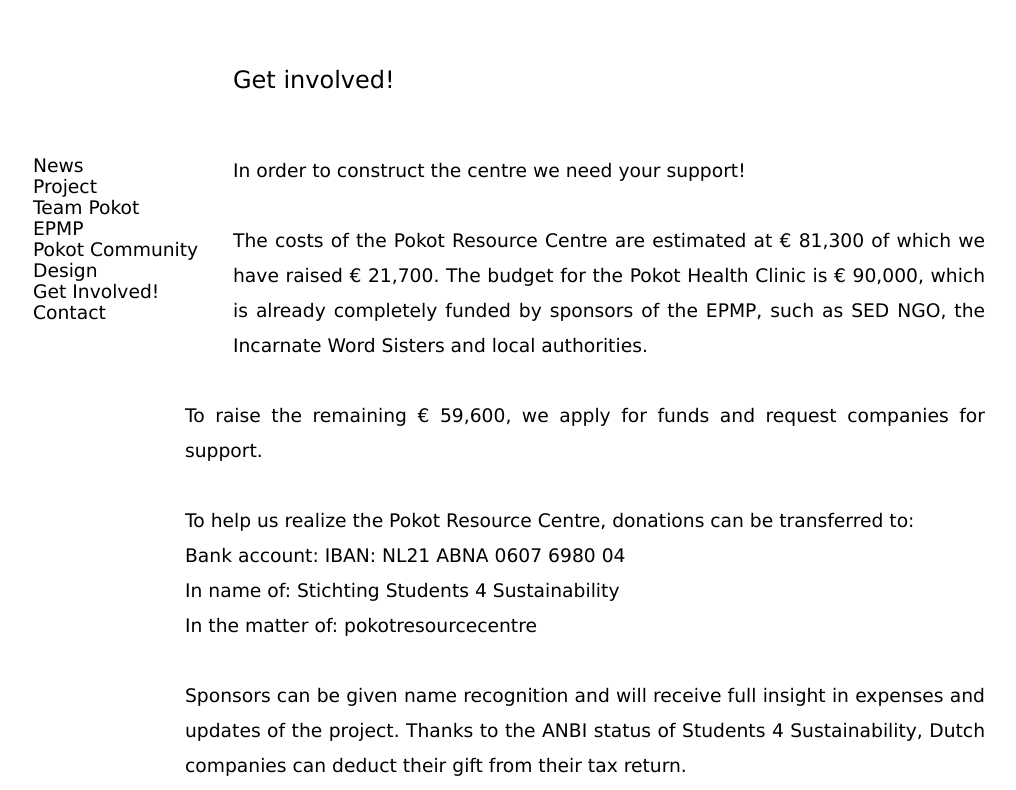
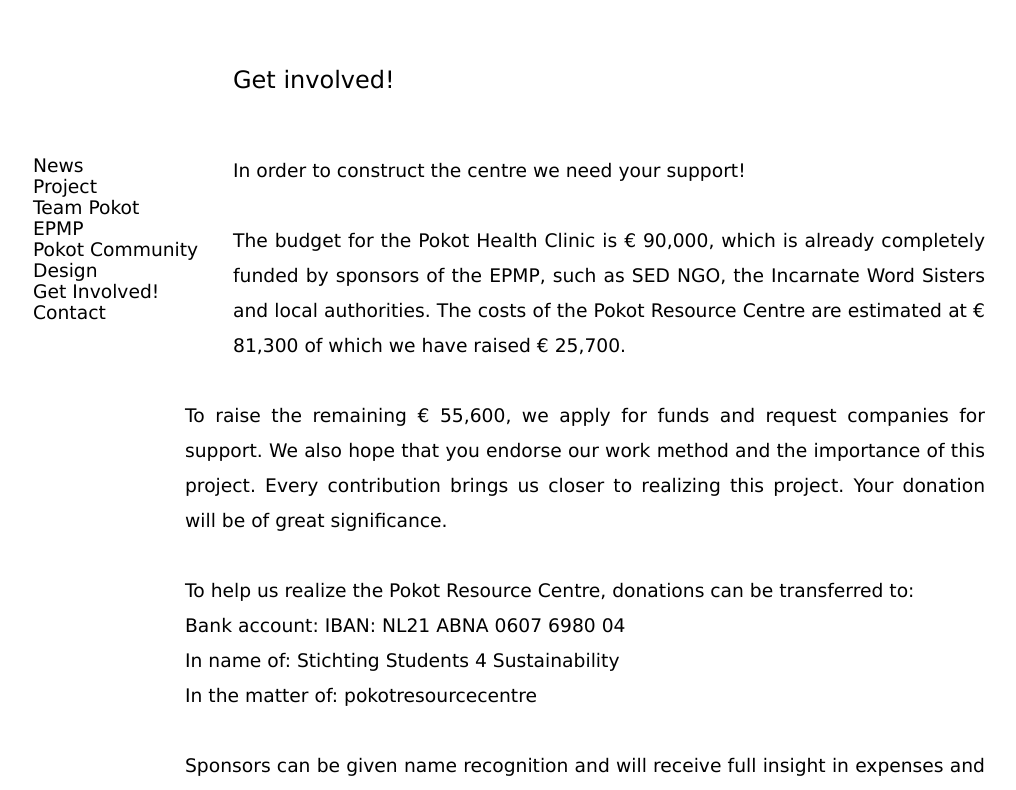
Before and after one commit to StefanieTseggai/pokot-resource-centre, a plain HTML site: page Donate.html in a window 1280 px wide. Shown: the part 402-1192 px from the top of the page, without its empty margins (95-1111 px from the left). Drawn offline with nearby package versions, Linux system fonts and the light colour scheme.

Commit message:
Adjusts text on the donate page

```diff
--- a/Donate.html
+++ b/Donate.html
@@ -75,23 +75,22 @@
             <h3><br>
                 In order to construct the centre we need your support!
                 <br><br>
-               The costs of the Pokot Resource Centre are estimated at € 81,300 of which we have raised € 21,700. The budget for the Pokot Health Clinic is € 90,000, which is already completely funded by sponsors of the EPMP, such as SED NGO, the Incarnate Word Sisters and local authorities.
+                The budget for the Pokot Health Clinic is € 90,000, which is already completely funded by sponsors of the EPMP, such as SED NGO, the Incarnate Word Sisters and local authorities. The costs of the Pokot Resource Centre are estimated at € 81,300 of which we have raised € 25,700.
                 <br><br>
-                To raise the remaining € 59,600, we apply for funds and request companies for support.
+                To raise the remaining € 55,600, we apply for funds and request companies for support. We also hope that you endorse our work method and the importance of this project. Every contribution brings us closer to realizing this project. Your donation will be of great significance.
                 <br><br>
                 To help us realize the Pokot Resource Centre, donations can be transferred to:<br>
                 Bank account: IBAN: NL21 ABNA 0607 6980 04<br>
                 In name of: Stichting Students 4 Sustainability<br>
                 In the matter of: pokotresourcecentre
                 <br><br>
-                Sponsors can be given name recognition and will receive full insight in expenses and updates of the project. Thanks to the ANBI status of Students 4 Sustainability, Dutch companies can deduct their gift from their tax return.<br>
+                Sponsors can be given name recognition and will receive full insight in expenses and updates of the project. Thanks to the ANBI status of Students 4 Sustainability, Dutch companies can deduct their gift from their tax return.
                 If you have any questions about the project, or if you would like to cooperate or contribute in terms of expertise or network, don't hesitate to contact us!
 
                 <br><br><br>
-                Many thanks,<br><br>
-                The Pokot, <br>
-                The EPMP, <br>
-                Stefanie, Niek and Carlijn
+                On behalf of the Pokot community, the EPMP and Team Pokot,<br>
+                Thank you!
+
 
 
             </h3>
```
